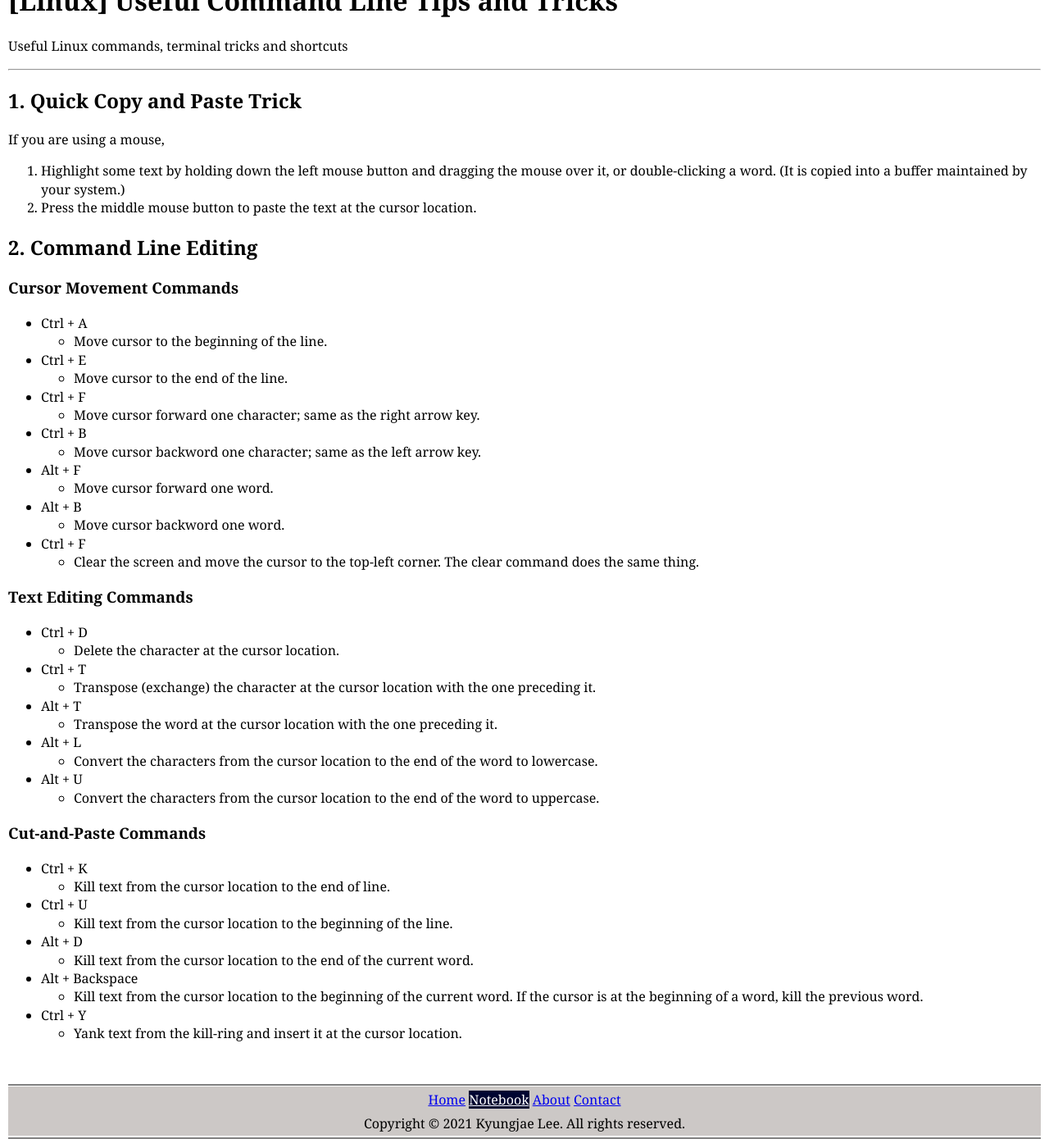
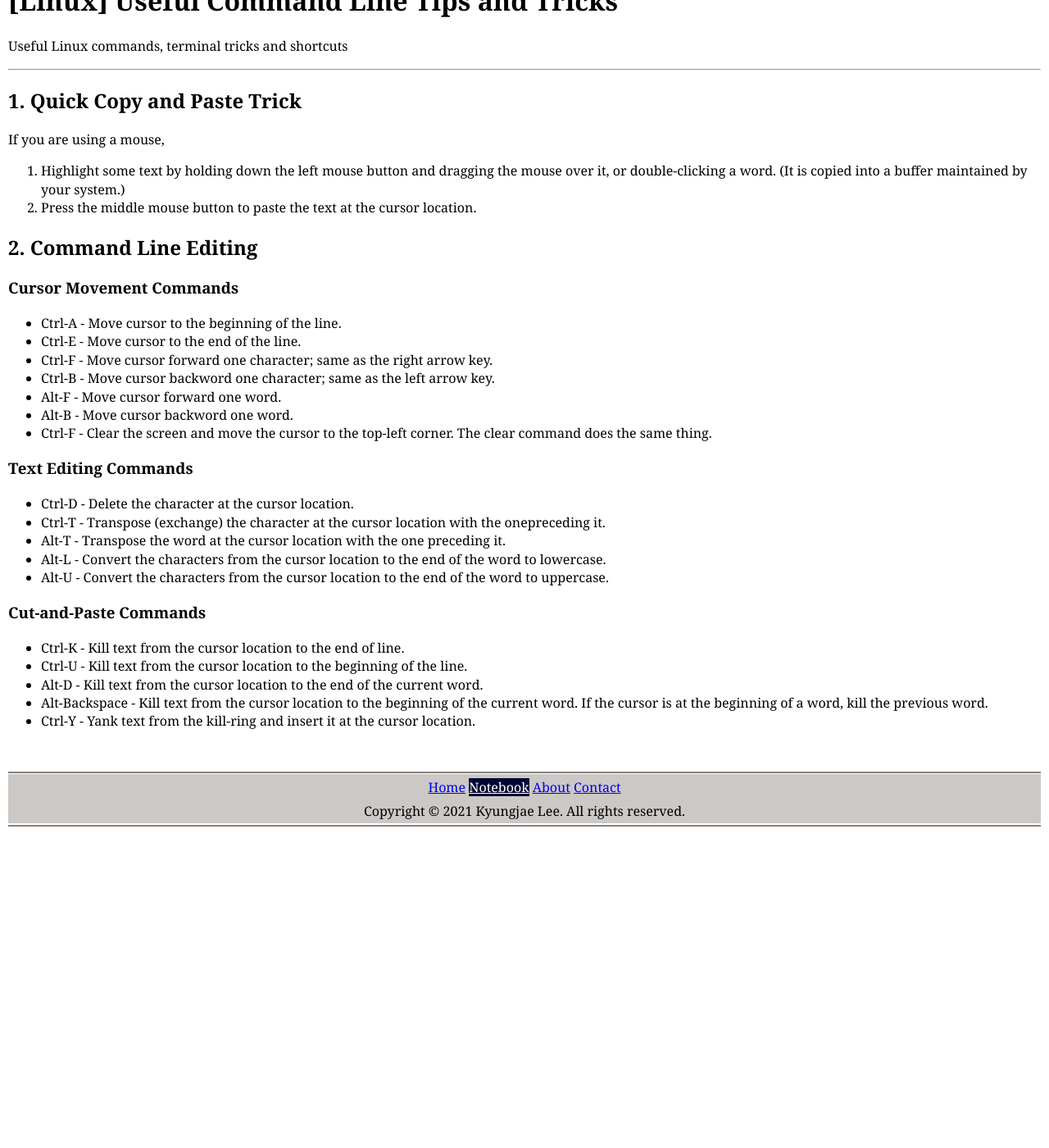
Before and after one commit to kyungjae-lee/kyungjae-lee.github.io, a Jekyll site: the page built from _posts/linux/2021-03-27-useful-command-line-tips-and-tricks.md, in a window 1280 px wide and 1400 px high, scrolled down 416 px. Shown: the whole window at 82% size. Built offline with Jekyll 4.4.1, drawn with Linux system fonts in a browser that asks for light colours; after the commit the page ends 1436 px from its top, so only the background shows below that.

Commit message:
Update command-line notes

```diff
--- a/_posts/linux/2021-03-27-useful-command-line-tips-and-tricks.md
+++ b/_posts/linux/2021-03-27-useful-command-line-tips-and-tricks.md
@@ -15,46 +15,31 @@ If you are using a mouse,
 
 ## 2. Command Line Editing
 ### Cursor Movement Commands
-- Ctrl + A
-	- Move cursor to the beginning of the line.
-- Ctrl + E
-	- Move cursor to the end of the line.
-- Ctrl + F
-	- Move cursor forward one character; same as the right arrow key.
-- Ctrl + B
-	- Move cursor backword one character; same as the left arrow key.
-- Alt + F
-	- Move cursor forward one word.
-- Alt + B
-	- Move cursor backword one word.
-- Ctrl + F
-	- Clear the screen and move the cursor to the top-left corner. The clear
-      command does the same thing.
+- Ctrl-A - Move cursor to the beginning of the line.
+- Ctrl-E - Move cursor to the end of the line.
+- Ctrl-F - Move cursor forward one character; same as the right arrow key.
+- Ctrl-B - Move cursor backword one character; same as the left arrow key.
+- Alt-F	- Move cursor forward one word.
+- Alt-B	- Move cursor backword one word.
+- Ctrl-F - Clear the screen and move the cursor to the top-left corner. The
+  clear command does the same thing.
+
 
 ### Text Editing Commands
-- Ctrl + D
-	- Delete the character at the cursor location.
-- Ctrl + T
-	- Transpose (exchange) the character at the cursor location with the one
-      preceding it.
-- Alt + T
-	- Transpose the word at the cursor location with the one preceding it.
-- Alt + L
-	- Convert the characters from the cursor location to the end of the word to
-      lowercase.
-- Alt + U
-	- Convert the characters from the cursor location to the end of the word to
-      uppercase.
+- Ctrl-D - Delete the character at the cursor location.
+- Ctrl-T - Transpose (exchange) the character at the cursor location with the
+  onepreceding it.
+- Alt-T - Transpose the word at the cursor location with the one preceding it.
+- Alt-L - Convert the characters from the cursor location to the end of the
+  word to lowercase.
+- Alt-U - Convert the characters from the cursor location to the end of the
+  word to uppercase.
 
 ### Cut-and-Paste Commands
-- Ctrl + K
-    - Kill text from the cursor location to the end of line.
-- Ctrl + U
-    - Kill text from the cursor location to the beginning of the line.
-- Alt + D
-    - Kill text from the cursor location to the end of the current word.
-- Alt + Backspace
-    - Kill text from the cursor location to the beginning of the current word.
-      If the cursor is at the beginning of a word, kill the previous word.
-- Ctrl + Y
-    - Yank text from the kill-ring and insert it at the cursor location.
+- Ctrl-K - Kill text from the cursor location to the end of line.
+- Ctrl-U - Kill text from the cursor location to the beginning of the line.
+- Alt-D - Kill text from the cursor location to the end of the current word.
+- Alt-Backspace - Kill text from the cursor location to the beginning of the
+  current word. If the cursor is at the beginning of a word, kill the previous
+  word.
+- Ctrl-Y - Yank text from the kill-ring and insert it at the cursor location.
```
